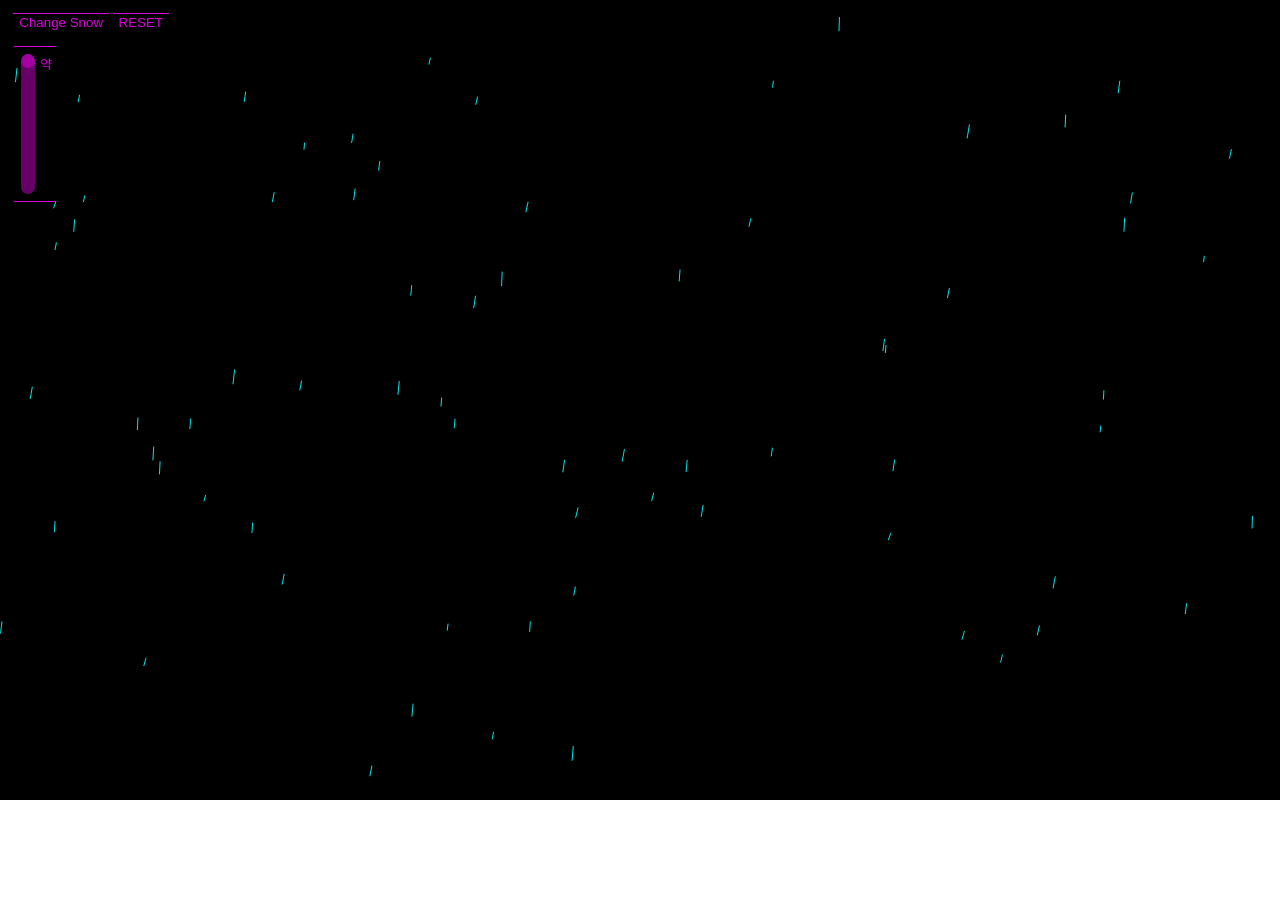
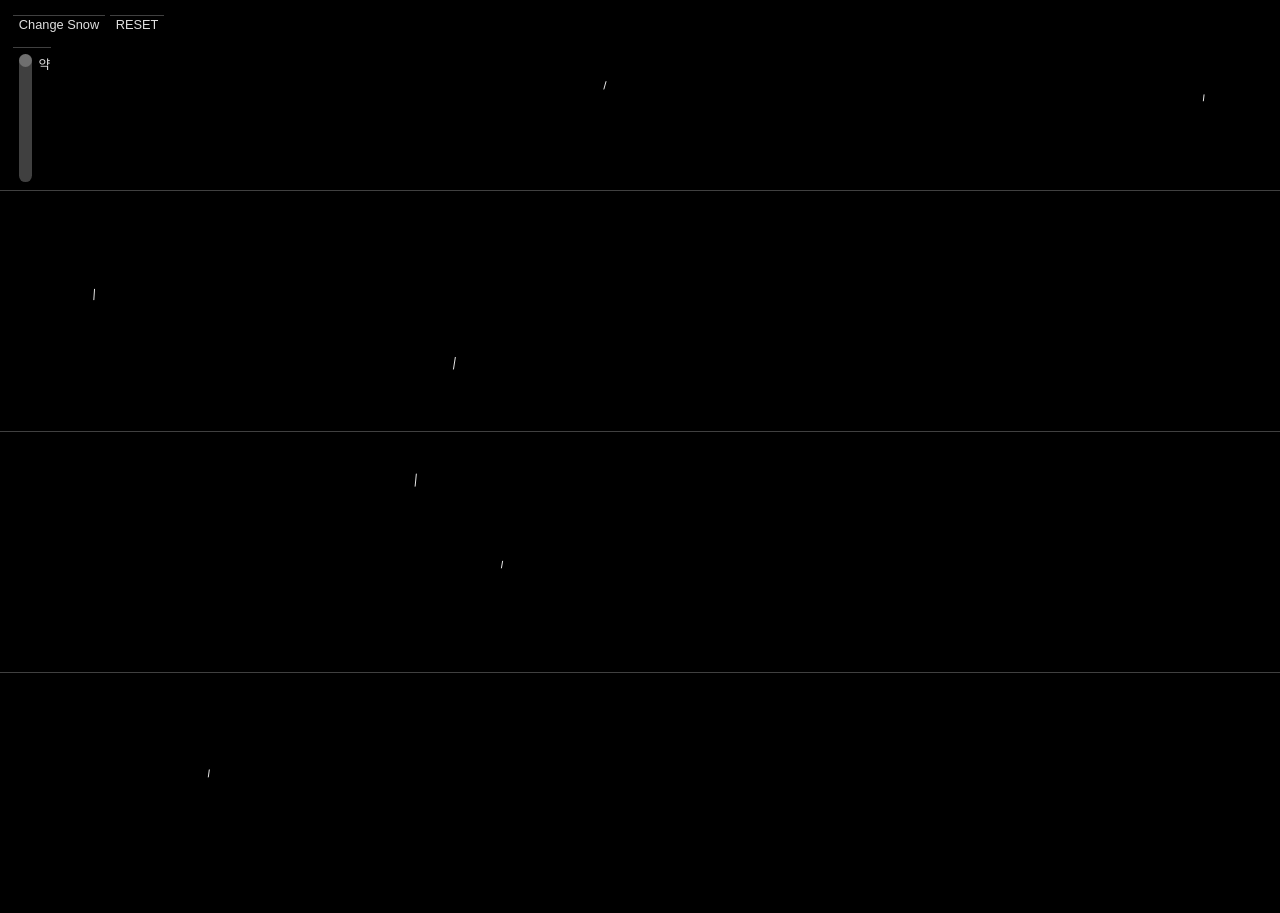
Before and after one commit to jellyruby/simpleRainSnow, a website with bundled scripts: page views/rainsnow.html in a window 1280 px wide. Before the commit the page ends 800 px from the top, so only its background shows below. Built offline with nearby package versions, Linux system fonts and the light colour scheme; a web font is replaced by a local one.

Commit message:
Add left Right draggable Add Scroll Add Css

```diff
--- a/public/css/rainsnow.css
+++ b/public/css/rainsnow.css
@@ -8,14 +8,14 @@
 :root {
 font-size: 14px;
 //--color-text: #f0f0f0EE;
---color-text: #FF00FFDD;
+--color-text: #f0f0f0EE;
 --color-bg: #000;
---color-bg-hover: #FF00FF66;
+--color-bg-hover: #f0f0f044;
 --color-link: #000;
 --color-link-hover: #131313;
 --padding-sides: 2rem;
 --padding-row: 1rem;
---color-row-border: #FF00FFDD;
+--color-row-border: #f0f0f044;
 --color-bg-row-hover: #f0f0f0;
 --color-text-alt: #000;
 --image-gap: 1vw;
@@ -23,6 +23,7 @@ font-size: 14px;
 --img-size: 5vw;
 --img-size-large: 14vw;
 --text-size-small: 1vw;
+--text-size-middle: 3vw;
 --text-size: 15vw;
 --text-size-large: 30vw;
 --detail-size: 45vw;
@@ -47,17 +48,34 @@ section, summary, time, mark, audio, video {
 	font: inherit;
 	vertical-align: baseline;}
 
+body {
+  overflow-x: hidden;
+  font-size: clamp(1rem,4vw,1.3rem);
+
+}
+
 #weather {
     position: absolute;
-    top: 0px;
-    left: 0;
-    width: 100%;
-    height: 100%;
+    top:0px;
+    bottom:0px;
+
+    min-height: 100%;
     pointer-events: none;
     background-color: var(--color-bg);
     z-index : -100;
   }
 
+  .main {
+    padding: 0px;
+  }
+
+  .content {
+    position: relative;
+    height: 30vh;
+    border-top: 1px solid;
+    border-color:var(--color-row-border);
+
+  }
 
   .btn {
     position: relative;
@@ -69,25 +87,30 @@ section, summary, time, mark, audio, video {
     border-top: 1px solid;
     border-color:var(--color-row-border);
     color:var(--color-text);
+    font-size:var(--text-size-small);
     background-color: 00000000;
   }
 
   .btn:hover {
     background-color:var(--color-bg-hover) !important;
-
   }
 
 
 
 .power {
+  font-size:var(--text-size-small);
+  top:1em;
+  bottom:1em;
+  left:1em;
+  right:1em;
   margin-left:1em;
   margin-top:2em;
   margin-bottom:0.1em;
   padding:0.5em;
   width:2em;
-  color:var(--color-text-);
+  color:var(--color-text);
   border-top: 1px solid;
-  border-bottom: 1px solid;
+
   border-color:var(--color-row-border);
 }
 
--- a/public/scripts/droplet.js
+++ b/public/scripts/droplet.js
@@ -19,7 +19,7 @@ export default class Droplet extends precipitation {
 
   draw() {
     const ctx = this.ctx;
-    ctx.strokeStyle = 'rgba(0, 255, 255, 0.9)';
+    ctx.strokeStyle = 'rgba(255, 255, 255, 0.9)';
     ctx.beginPath();
     ctx.moveTo(this.oldx, this.oldy);
     ctx.lineTo(this.x, this.y + this.length);
--- a/public/scripts/snowflake.js
+++ b/public/scripts/snowflake.js
@@ -26,7 +26,7 @@ export default class Snowflake extends precipitation {
     draw() {
 
       const ctx = this.ctx;
-      ctx.fillStyle = 'rgba(0, 255, 255, 0.9)';
+      ctx.fillStyle = 'rgba(255, 255, 255, 0.9)';
       ctx.beginPath();
       ctx.arc(this.x, this.y, this.size, 0, 2 * Math.PI);
       ctx.fill();
--- a/public/scripts/weather.js
+++ b/public/scripts/weather.js
@@ -19,7 +19,8 @@ export default class weatherEffect {
     this.precipitation = [];
     this.snowflakesOnGround = [];
     this.wind = 0;
-    this.power = 100;
+    this.adjWind = 0;
+    this.power = 1000;
     this.weatherID = 0;
     this.backgroundImage = 0;
     this.backgroundImageLoaded = 0;
@@ -28,9 +29,9 @@ export default class weatherEffect {
 
     //날씨 강도를 설정한다.
     this.weatherPowerDefinition = {
-        strong: 10,
-        normal: 50,
-        weak: 100
+        strong: 30,
+        normal: 100,
+        weak: 1000
     }
 
     // 캔버스 크기를 설정한다.
@@ -87,7 +88,10 @@ export default class weatherEffect {
         if(!(precipitation instanceof this.preciptaionType)){
             this.precipitation[index] = new this.preciptaionType(precipitation.canvas, precipitation.ctx,this).setXY(precipitation.x,precipitation.y);
         }
-        this.precipitation[index].update(this.wind)
+
+        this.precipitation[index].update(this.wind+ this.adjWind);
+
+
     });
 
   };
@@ -99,7 +103,8 @@ export default class weatherEffect {
   //윈도우 크기가 바뀔때 재설정된다.
   ResizeWindow = () =>{
     this.canvas.width = window.innerWidth;
-    this.canvas.height = window.innerHeight;
+    this.canvas.height = document.getElementById('main').clientHeight;
+
   }
 
 
--- a/public/scripts/weatherEvent.js
+++ b/public/scripts/weatherEvent.js
@@ -1,22 +1,65 @@
 export default class weatherTouchEvent{
+
+    powerLevelText = {
+        strong: '강',
+        normal: '중',
+        weak: '약'
+    }
 
     constructor(weather){
 
         this.weather = weather;
         this.powerClick = false;
+        this.moveClick = false;
         this.level = 1;
         const $powerBtn = document.getElementById("power-btn");
-        const $power = document.getElementsByClassName("power")[0];
+
 
         this.$powerBtn = $powerBtn;
 
-        $powerBtn.addEventListener('mousedown',(e)=>{
+        $powerBtn.addEventListener('mousedown', (e)=>{
             this.prevY  = e.clientY;
             this.powerClick = true;
-        })
-        document.addEventListener('mousemove',(e)=>{this.getPowerBtnRelativeY(e)})
-        document.addEventListener('mouseup',(e)=>{this.powerClick = false;})
+            this.moveClick = false;
 
+        });
+
+        document.addEventListener('mousedown', (e)=>{
+            this.prevY  = e.clientY;
+            this.prevX  = e.clientX;
+            this.moveClick = true;
+            this.windDecrease();
+        });
+
+
+        document.addEventListener('mousemove', (e)=>{this.getPowerBtnRelativeY(e)});
+        document.addEventListener('mousemove', (e)=>{
+
+            if(this.moveClick == false) return;
+            if(this.powerClick == true) return;
+
+
+            const adjWind = (e.clientX-this.prevX)/100 * Math.abs((e.clientX-this.prevX)/100) ;
+
+            if(Math.abs(adjWind) > 30) return;
+
+            this.weather.adjWind = adjWind;
+
+        });
+
+        document.addEventListener('mouseup', (e)=>{
+            this.powerClick = false;
+            this.moveClick = false;
+            this.weather.adjWind = 0;
+        });
+
+    }
+
+    windDecrease = () =>{
+        if(this.moveClick == true && Math.abs(this.weather.wind) > 1){
+            this.weather.wind  = this.weather.wind * 0.99;
+            requestAnimationFrame(this.windDecrease);
+        }
     }
 
     getPowerBtnRelativeY = (e) => {
@@ -52,11 +95,6 @@ export default class weatherTouchEvent{
 
     }
 
-    powerLevelText = {
-        strong: '강',
-        normal: '중',
-        weak: '약'
-    }
 
     powerChange  =  (level) =>{
 
--- a/views/rainsnow.html
+++ b/views/rainsnow.html
@@ -1,4 +1,5 @@
 <html>
+
 <head>
     <title>
         간단한 비랑 눈
@@ -6,8 +7,12 @@
     <link rel="stylesheet" type="text/css" href="/public/css/rainsnow.css">
     <script src="/public/scripts/rainsnow.js" type="module"></script>
 </head>
+
 <body>
+    <div class="main" id="main">
+
         <canvas id="weather" class="rain"></canvas>
+
         <button id="toggle-weather" class="btn">Change Snow</button>
         <!--button id="rainShaft" class="btn">펑펑 와요!</button>
             <button id="normal" class="btn">평범하게 와요!</button-->
@@ -21,5 +26,19 @@
                 </div>
             </div>
         </div>
+        <div class="content">
+
+        </div>
+        <div class="content">
+
+        </div>
+        <div class="content">
+
+        </div>
+
+
+
+    </div>
 </body>
+
 </html>
```
Lines whose indentation alone changed are shown as unchanged.
